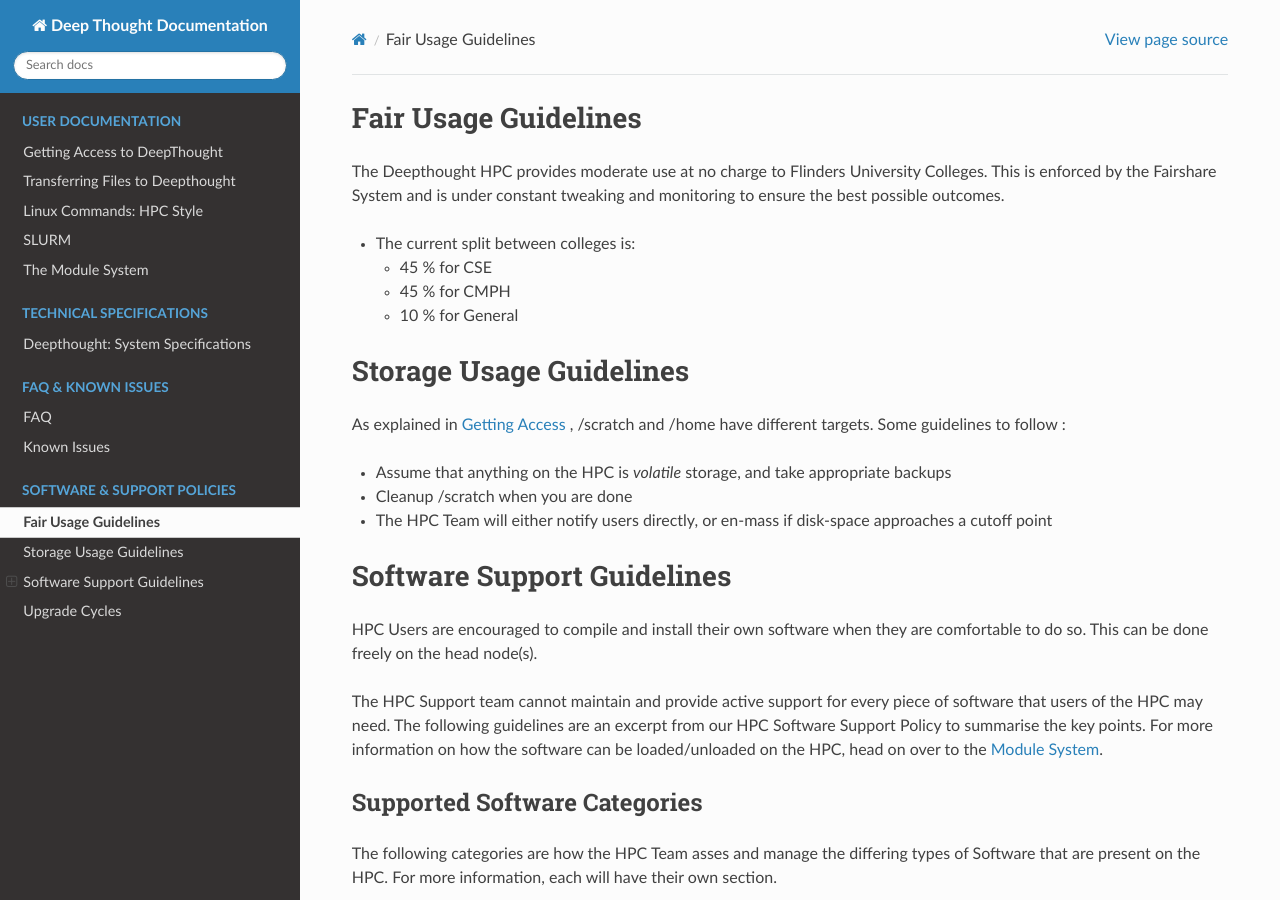
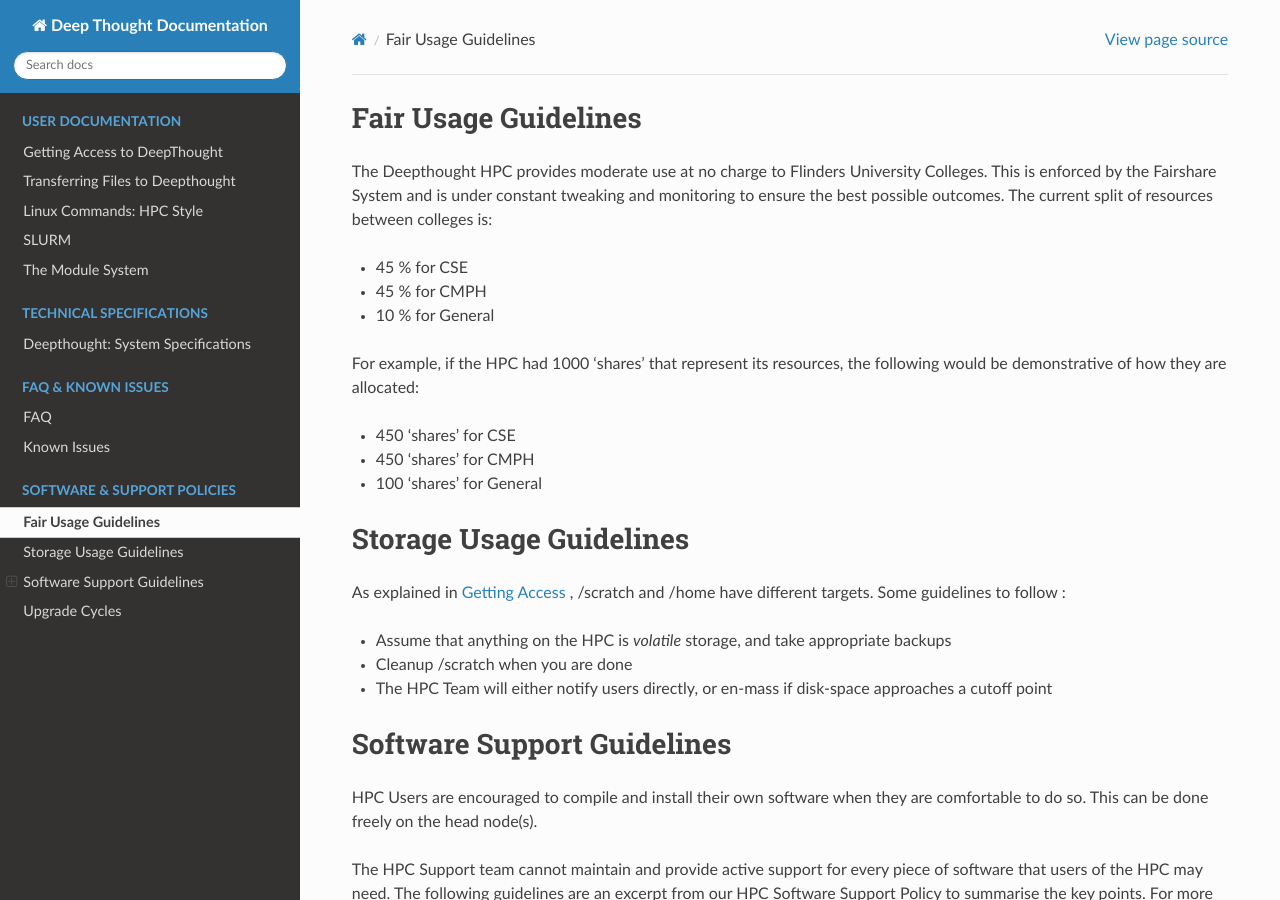
Before and after one commit to flindersuni/DeepThoughtHPC-docs, a Sphinx documentation site: the page built from docs/source/policies/fairuse.rst, in a window 1280 px wide and 900 px high. Built offline with Sphinx 7.4.7 and the Read the Docs theme 2.0.0, drawn with Linux system fonts in a browser that asks for light colours.

```diff
--- a/docs/source/policies/fairuse.rst
+++ b/docs/source/policies/fairuse.rst
@@ -3,14 +3,17 @@ Fair Usage Guidelines
 
 The Deepthought HPC provides moderate use at no charge to Flinders University Colleges.
 This is enforced by the Fairshare System and is under constant tweaking and monitoring to ensure
-the best possible outcomes.
+the best possible outcomes. The current split of resources between colleges is:
 
-* The current split between colleges is:
+* 45 % for CSE
+* 45 % for CMPH
+* 10 % for General
 
-  * 45 % for CSE
-  * 45 % for CMPH
-  * 10 % for General
+For example, if the HPC had 1000 'shares' that represent its resources, the following would be demonstrative of how they are allocated:
 
+* 450 'shares' for CSE
+* 450 'shares' for CMPH
+* 100 'shares' for General
 
 .. _Getting Access: ../Access/GettingAccess.html
 .. _Module System: ../ModuleSystem/LMod.html
```
Also changed, not shown: docs/source/policies/accessandpermissions.rst (added, +89 -0 lines).
